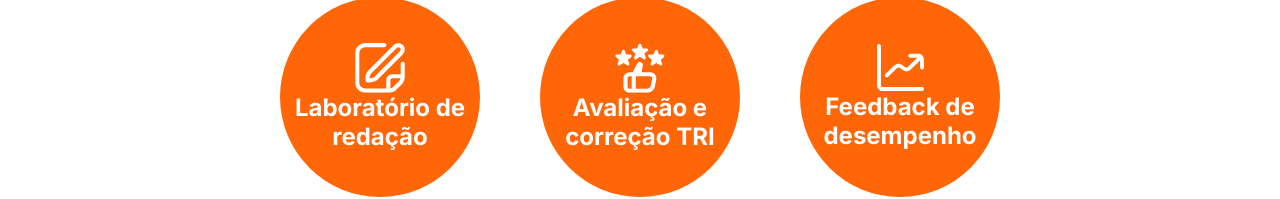
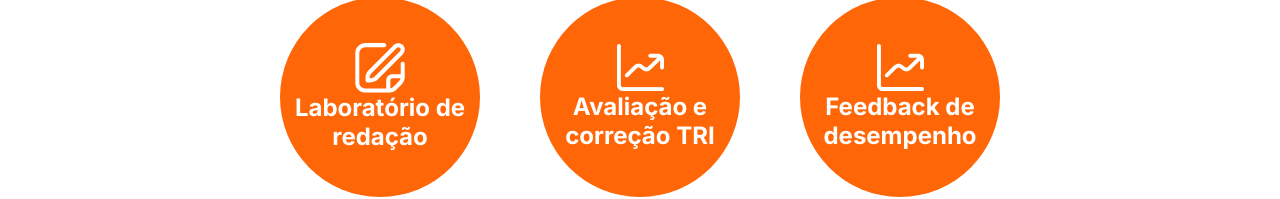
Before and after one commit to Yalisson1/New-projects, a plain HTML site: page index.html in a window 1280 px wide. Shown: the part 1917-2116 px from the top of the page. Drawn offline with nearby package versions, Linux system fonts and the light colour scheme.

Commit message:
correção

```diff
--- a/index.html
+++ b/index.html
@@ -107,7 +107,7 @@
                     </li>
                     <li class="item">
                         <div class="circle" data-aos="zoom-in-down">
-                            <img src="img/Avaliação.svg" alt="Joinha">
+                            <img src="img/Avaliação.png" alt="Joinha">
                             <h3>Avaliação e
                                 correção TRI</h3>
                         </div>
```
Also changed, not shown: img/Avaliação.png (added), img/Avaliação.svg (deleted).
